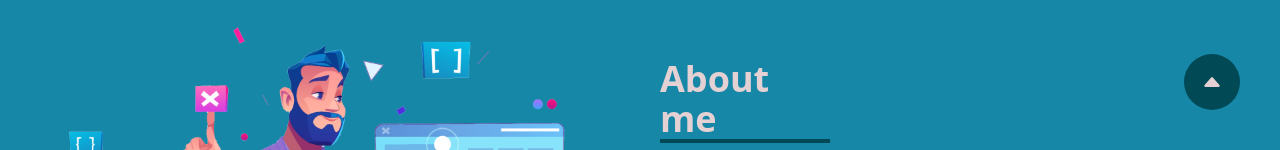
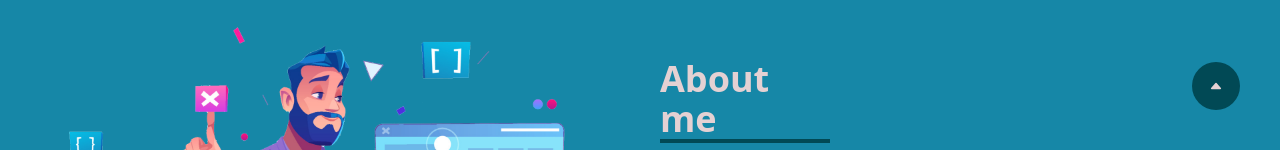
Before and after one commit to jo-ney/Portfolio, a React (Create React App) app: page / in a window 1280 px wide. Shown: the part 650-800 px from the top of the page. Built offline with nearby package versions, Linux system fonts and the light colour scheme.

Commit message:
fourth commit

```diff
--- a/src/App.css
+++ b/src/App.css
@@ -35,5 +35,5 @@ html{
 }
 
 .btn-up{
-  @apply fixed right-[40px] bottom-[40px] px-4 py-4 bg-tertiary rounded-[300px];
+  @apply fixed right-[5px] md:right-[40px] bottom-[5px] md:bottom-[40px] px-2 md:px-4 py-2 md:py-4 bg-tertiary rounded-[300px];
 }
--- a/src/components/BtnUp.js
+++ b/src/components/BtnUp.js
@@ -1,5 +1,5 @@
 import { IoCaretUpOutline } from "react-icons/io5";
 
 export default function BtnUp(){
-    return <a href='#'><button className="btn-up"><IoCaretUpOutline className="text-2xl text-primary"/></button></a>
+    return <a href='#'><button className="btn-up"><IoCaretUpOutline className="text-1xl text-primary"/></button></a>
 }
```
